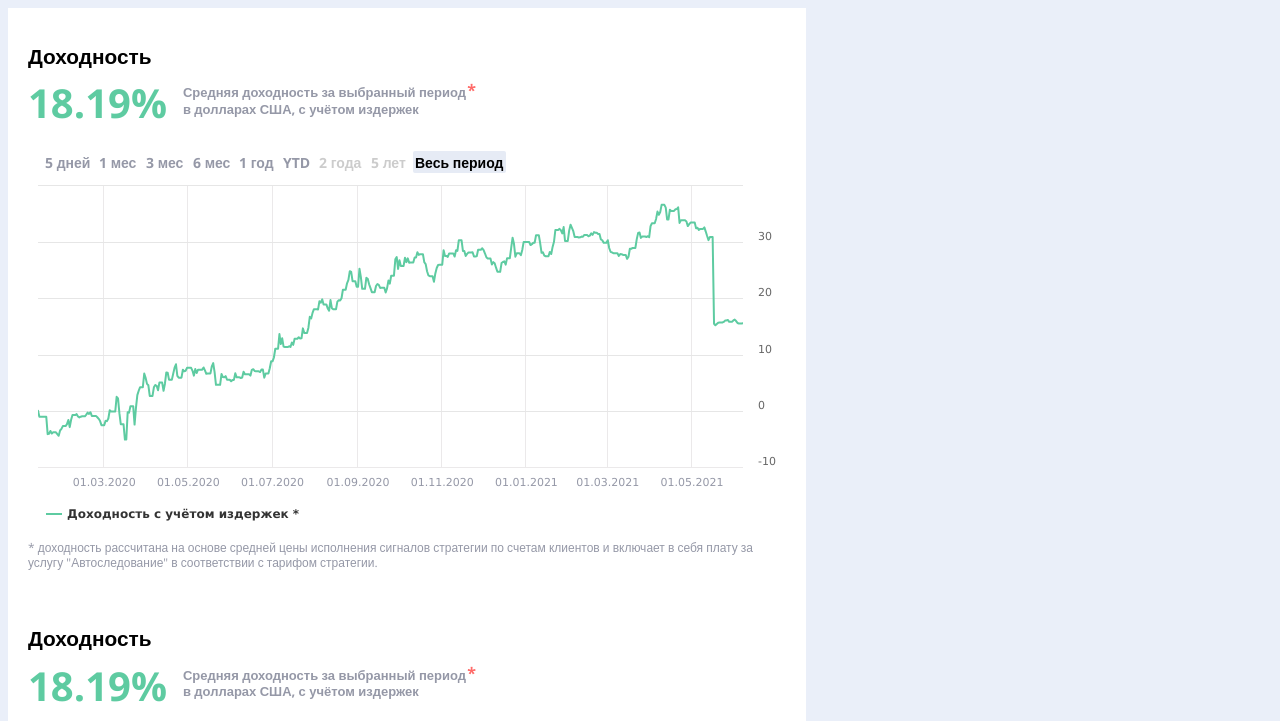
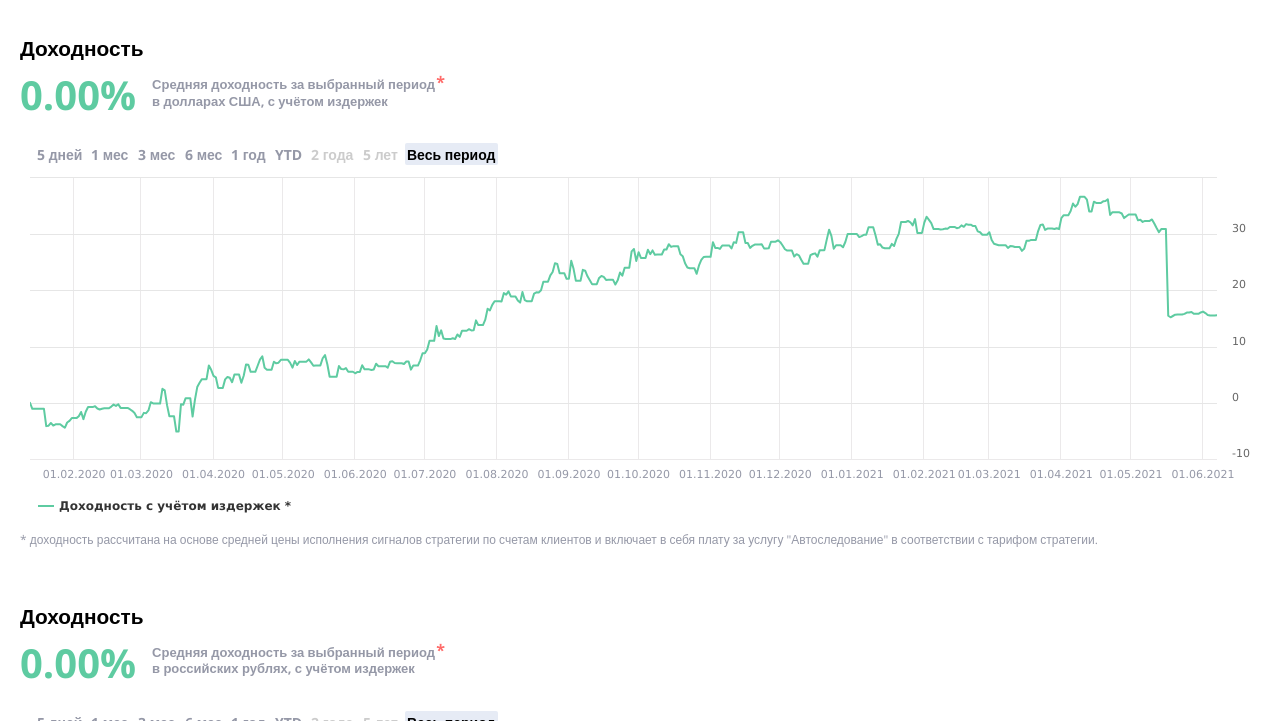
Before and after one commit to mimaxm/charts, a plain HTML site: page index.html in a window 1280 px wide. Shown: the top 721 px of the page. Drawn offline with nearby package versions, Linux system fonts and the light colour scheme.

Commit message:
изменения в формулах расчёта доходности

```diff
--- a/css/style.css
+++ b/css/style.css
@@ -2,3 +2,18 @@
    font-family: 'Open Sans', sans-serif;
    background-color: rgb(234, 239, 249);
 }
+
+.highcharts-tooltip {
+   z-index: 9998 !important;
+}
+
+html {
+   box-sizing: border-box;
+}
+
+*,
+*::after,
+*::before {
+   box-sizing: inherit;
+   margin: 0;
+   padding: 0;
--- a/index.html
+++ b/index.html
@@ -13,7 +13,8 @@
    <style>
       .chart__wrap {
          background-color: #fff;
-         width: 60%;
+         display: block;
+         max-width: 100%;
          padding: 20px;
       }
 
@@ -70,6 +71,7 @@
          line-height: 1.2;
          color: #9598a7;
       }
+
    </style>
    <div class="chart__wrap">
       <h3 class="chart__title">
@@ -81,7 +83,7 @@
          <div class="strategy-profit__text">
          </div>
       </div>
-      <div class="chart-container" id="chart-container-1" data-url="http://127.0.0.1:5501/test.json"></div>
+      <div class="chart-container" id="chart-container-1" data-url="/test.json" data-currency="в долларах США"></div>
       <div class="chart__descr">
          * доходность рассчитана на основе средней цены исполнения сигналов стратегии по счетам клиентов и включает в себя плату за услугу "Автоследование" в соответствии с тарифом стратегии.
       </div>
@@ -96,7 +98,7 @@
          <div class="strategy-profit__text">
          </div>
       </div>
-      <div class="chart-container" id="chart-container-2" data-url="http://127.0.0.1:5501/test.json"></div>
+      <div class="chart-container" id="chart-container-2" data-url="/test.json" data-currency="в российских рублях"></div>
       <div class="chart__descr">
          * доходность рассчитана на основе средней цены исполнения сигналов стратегии по счетам клиентов и включает в себя плату за услугу "Автоследование" в соответствии с тарифом стратегии.
       </div>
--- a/js/script.js
+++ b/js/script.js
@@ -1,24 +1,31 @@
 document.addEventListener('DOMContentLoaded', () => {
 
-    function addText(range, element) {
-        let wrap = element.parentElement
+    function addText(range, element, period = false) {
+        let wrap = element.parentElement;
+        let profitValue = wrap.querySelector('.strategy-profit__value');
+        let profitText = wrap.querySelector('.strategy-profit__text');
+        let summ = 0;
 
-        let profitValue = wrap.querySelector('.strategy-profit__value')
-        let profitText = wrap.querySelector('.strategy-profit__text')
-        let summ = 0
+        if (period == true) {
+            // range.map(el => {
+            //     summ = range[(range.length - 1)] - range[1];
+                console.log(111);
+            // });
+        } else {
+        // range.map(el => {
+        //     summ = range[(range.length - 6)] - range[0];
+            console.log(222);
+        // });
+        };
 
-        range.map(el => {
-            summ += el
-        })
-
-        profitValue.innerHTML = `${(summ/range.length).toFixed(2)}%`;
-        profitText.innerHTML = `<div>Средняя доходность за выбранный период </br> в долларах США, с учётом издержек</div>`;
+        profitValue.innerHTML = `${(summ).toFixed(2)}%`;
+        profitText.innerHTML = `<div>Средняя доходность за выбранный период </br> ${element.dataset.currency}, с учётом издержек</div>`;
     }
 
+    const name = 'Доходность с учётом издержек *';
     const idAll = document.querySelectorAll('.chart-container');
 
     idAll.forEach(chartId => {
-        console.log(chartId.dataset.url);
         Highcharts.getJSON(chartId.dataset.url, function (data) {
 
         // Create the chart
@@ -64,46 +71,73 @@ document.addEventListener('DOMContentLoaded', () => {
                             forced: true,
                             units: [['day', [1]]]
                         },
-
+                        click: function() {
+                            addText(chart.series[0].processedYData, chartId, true);
+                        }
                     }, {
                         type: 'month',
                         count: 1,
                         text: '1 мес',
                         title: '1 месяц',
+                        click: function() {
+                            addText(chart.series[0].processedYData, chartId, true);
+                        }
+
                     }, {
                         type: 'month',
                         count: 3,
                         text: '3 мес',
                         title: '3 месяца',
+                        click: function() {
+                            addText(chart.series[0].processedYData, chartId, true);
+                        }
 
                     }, {
                         type: 'month',
                         count: 6,
                         text: '6 мес',
                         title: '6 месяцев',
+                        click: function() {
+                            addText(chart.series[0].processedYData, chartId, true);
+                        }
                     }, {
                         type: 'year',
                         count: 1,
                         text: '1 год',
                         title: '1 год',
+                        click: function() {
+                            addText(chart.series[0].processedYData, chartId, true);
+                        }
                     }, {
                         type: 'ytd',
                         text: 'YTD',
                         title: 'С начала года',
+                        click: function() {
+                            addText(chart.series[0].processedYData, chartId, true);
+                        }
                     },{
                         type: 'year',
                         count: 2,
                         text: '2 года',
                         title: '2 года',
+                        click: function() {
+                            addText(chart.series[0].processedYData, chartId, true);
+                        }
                     },{
                         type: 'year',
                         count: 5,
                         text: '5 лет',
                         title: '5 лет',
+                        click: function() {
+                            addText(chart.series[0].processedYData, chartId, true);
+                        }
                     }, {
                         type: 'all',
                         text: 'Весь период',
                         title: 'За всё время',
+                        click: function() {
+                            addText(chart.series[0].processedYData, chartId, false);
+                        }
                     }]
                 },
 
@@ -113,8 +147,13 @@ document.addEventListener('DOMContentLoaded', () => {
 
                 chart: {
                     events: {
-                        redraw: () => addText(chart.series[0].processedYData, chartId)
-                    }
+                        redraw: () => addText(chart.series[0].processedYData, chartId, true),
+                    },
+                    tooltip: {
+                        crosshairs: true,
+                        followPointer: true,
+                        followTouchMove: true
+                    },
                 },
 
                 scrollbar: {
@@ -134,11 +173,9 @@ document.addEventListener('DOMContentLoaded', () => {
                 },
 
                 series: [{
+                    type: 'line',
                     name: name,
                     data: data,
-                    tooltip: {
-                        valueDecimals: 2
-                    },
                 }],
 
                 legend: {
@@ -184,10 +221,11 @@ document.addEventListener('DOMContentLoaded', () => {
                 }],
 
                 tooltip: {
+                    split: false,
                     formatter: function () {
                         let d = new Date(this.x).customFormat( "#ddd#, #D# #MMMM# #YYYY#" );
                         return  d  + '<br /><span style="color:#5ecba1;">&#9679;</span> ' + name + ':<b> ' + this.y.toFixed(2) + '%</b>';
-                    }
+                    },
                 }
             });
 
@@ -212,12 +250,9 @@ document.addEventListener('DOMContentLoaded', () => {
                 return formatString.replace("#hhhh#",hhhh).replace("#hhh#",hhh).replace("#hh#",hh).replace("#h#",h).replace("#mm#",mm).replace("#m#",m).replace("#ss#",ss).replace("#s#",s).replace("#ampm#",ampm).replace("#AMPM#",AMPM);
             };
 
-            addText(chart.series[0].processedYData, chartId)
+
+
+            addText(chart.series[0].processedYData, chartId, false)
         });
     });
-
-const name = 'Доходность с учётом издержек *';
-
-
-
 });
```
Also changed, not shown: 1 other file.
